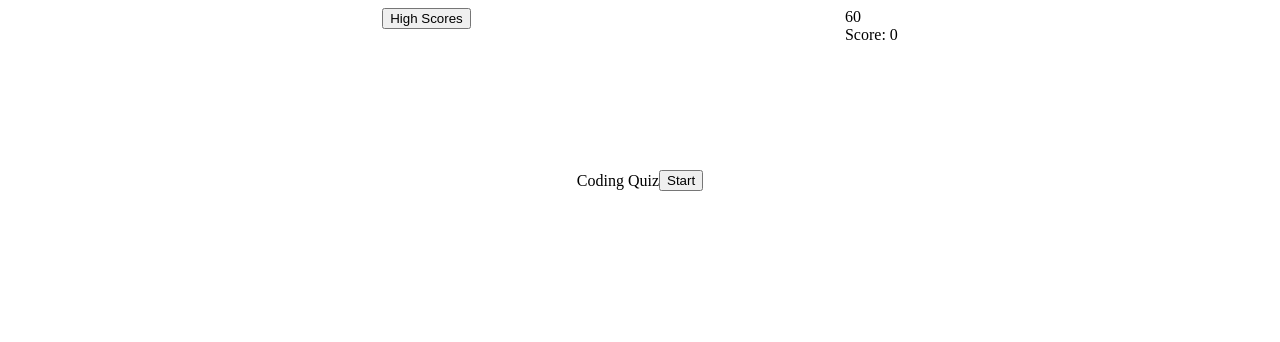
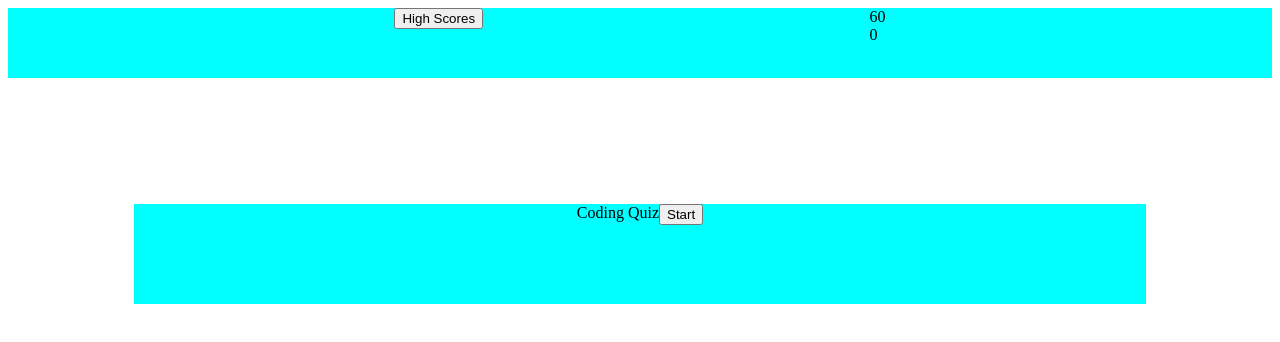
Before and after one commit to mrwait-music/Coding-Quiz, a plain HTML site: page index.html in a window 1280 px wide. Drawn offline with Linux system fonts and the light colour scheme.

Commit message:
More attempts to get timer to work in JS.

```diff
--- a/index.html
+++ b/index.html
@@ -1,5 +1,6 @@
 <!DOCTYPE html>
 <html lang="en">
+
 <head>
   <meta charset="UTF-8">
   <meta name="viewport" content="width=device-width, initial-scale=1.0">
@@ -7,6 +8,7 @@
   <link rel="stylesheet" href="style.css" />
   <script defer src="script.js"></script>
 </head>
+
 <body>
 
   <nav id="navBar">
@@ -14,16 +16,18 @@
       <button id="highScore">High Scores</button>
     </div>
     <!-- // Clock -->
-    <div class= "card-timer">
-        <div class = "timer-text">
+    <div class="card-timer">
+      <div class="timer-text">
+        <div>
           <div class="large-font timer-count">60</div>
-        <div id="score">Score: 0</div>
+        </div>
+        <div id="score">0</div>
       </div>
     </div>
   </nav>
 
   <header id="startRemove">
-      <div class= "large-font">Coding Quiz</div>
+    <div class="large-font">Coding Quiz</div>
     <div>
       <button class="start-button">Start</button>
     </div>
@@ -41,4 +45,5 @@
     </section>
   </main>
 </body>
+
 </html>
--- a/script.js
+++ b/script.js
@@ -1,6 +1,6 @@
 
 // Timer starts & Given a question
-// Answer question->Given new question
+
 
 
 // when game is over->Enter Initials for highscore
@@ -12,14 +12,13 @@ var timerElement = document.querySelector(".timer-count");
 var startButton = document.querySelector(".start-button");
 var remove = document.querySelector("#startRemove")
 var userResponse = document.querySelector("#possibleAnswers")
+var scoreEl = document.querySelector("#score")
+var scoreCount;
 var timer;
 var timerCount;
 var score;
-var scoreEl = document.querySelector("#score")
 var qCounter = 0;
 
-
-// var answer = questions[answers[" "]];
 
 // Questions for test
 var questions = [
@@ -51,9 +50,6 @@ var questions = [
 
 
 
-// var answers = ["variable", "array", "modulus", "object", "function", "string", "boolean", "constant", "if else", "Query Selector"];
-
-
 function init() {
 }
 
@@ -74,7 +70,6 @@ function startTimer() {
   timer = setInterval(function () {
     timerCount--;
     timerElement.textContent = timerCount;
-    console.log(timerCount)
     if (timerCount > 0) {
       if (score && timerCount > 0) {
         clearInterval(timer);
@@ -87,7 +82,7 @@ function startTimer() {
 }
 
 
-
+// Answer question->Given new question
 function takeTest() {
 
   var quizQuestionsEl = document.querySelector("#quizQuestions")
@@ -108,11 +103,14 @@ function takeTest() {
 function checkCorrect(event) {
 var userAnswer = event.target.textContent
 var correctAnswer = questions[qCounter].correctAnswer
+scoreEl.textContent = scoreCount;
+
 if (userAnswer === correctAnswer){
-  scoreEl++
+  scoreCount++;
   console.log("Correct")
 } else {
   // (timerCount - 10)
+  (timerCount - 10)
   console.log("Incorrect")
 }
 // scoreEl.textContent = score
--- a/style.css
+++ b/style.css
@@ -1,18 +1,22 @@
 #navBar {
+    height: 70px;
     display: flex;
     flex-direction: row;
     justify-content: space-evenly;
+    background-color: aqua;
 }
 
 header {
+    display: block;
     display: flex;
+    height: 100px;
     justify-content: center;
     margin: 10%;
-    align-items: center;
-
+    background-color: aqua;
 }
 
 main {
     display: flex;
     justify-content: center;
+    color: blue;
 }
```
Lines whose indentation alone changed are shown as unchanged.
